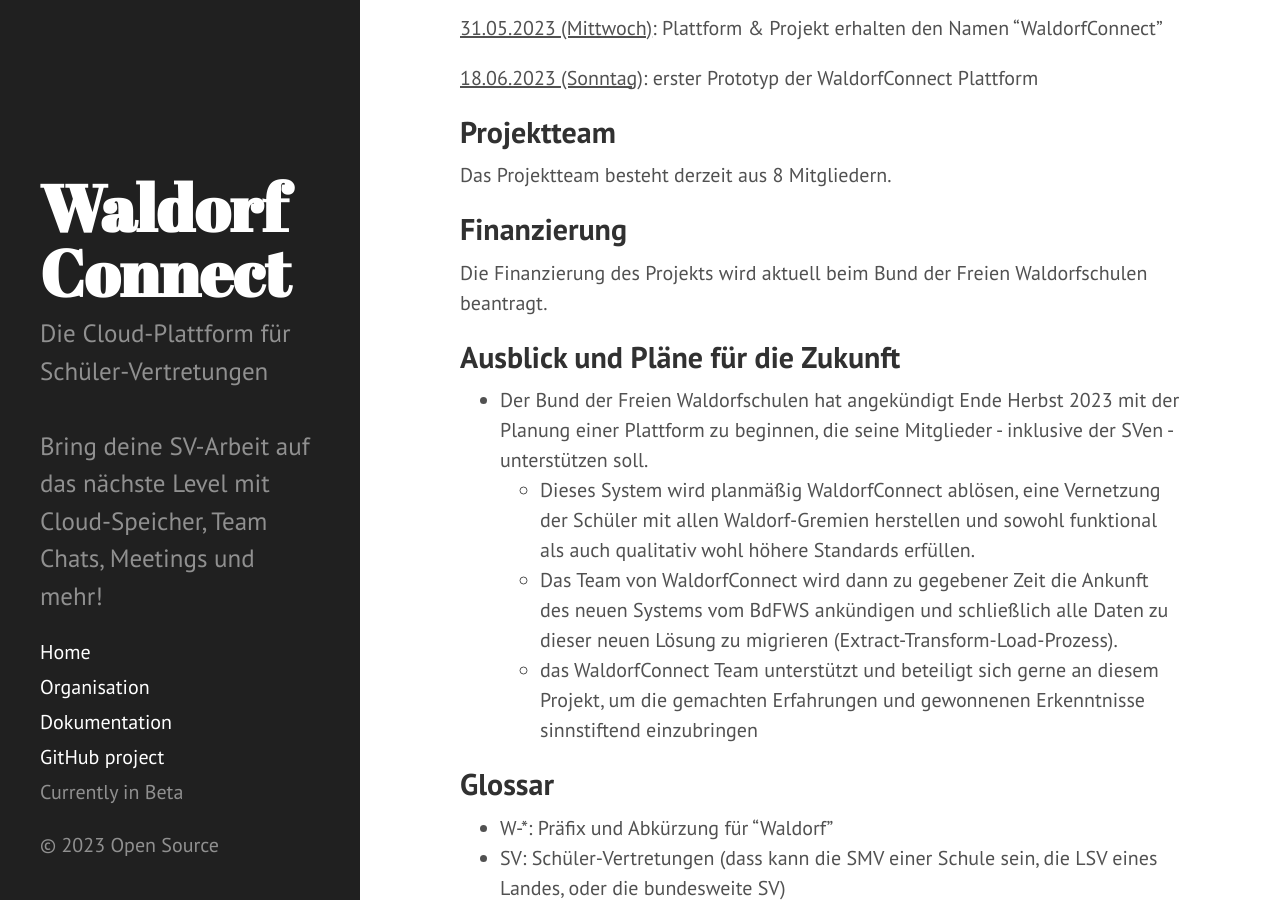
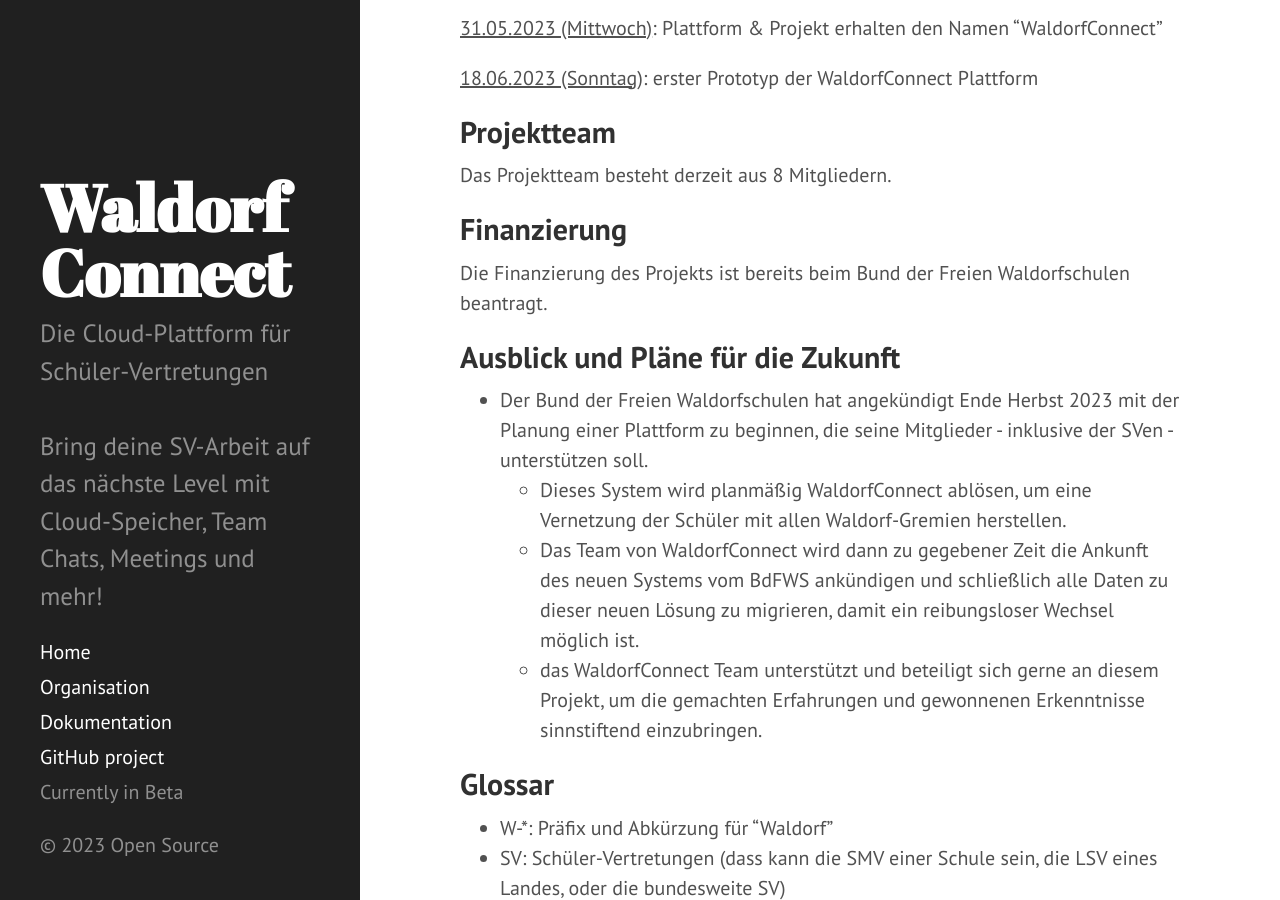
Before and after one commit to WaldorfConnect/documentation, a Jekyll site: the page built from Organisation.md, in a window 1280 px wide and 900 px high, scrolled down 2115 px. Built offline with Jekyll 4.4.1, drawn with Linux system fonts in a browser that asks for light colours; Markdown is read by kramdown in place of the engine named in the settings.

Commit message:
kleine inhaltliche Verbesserungen an Orga & Doku

```diff
--- a/Organisation.md
+++ b/Organisation.md
@@ -63,14 +63,14 @@ Das Projektteam besteht derzeit aus 8 Mitgliedern.
 
 ## Finanzierung
 
-Die Finanzierung des Projekts wird aktuell beim Bund der Freien Waldorfschulen beantragt.
+Die Finanzierung des Projekts ist bereits beim Bund der Freien Waldorfschulen beantragt.
 
 ## Ausblick und Pläne für die Zukunft
 
 - Der Bund der Freien Waldorfschulen hat angekündigt Ende Herbst 2023 mit der Planung einer Plattform zu beginnen, die seine Mitglieder - inklusive der SVen - unterstützen soll.
-  - Dieses System wird planmäßig WaldorfConnect ablösen, eine Vernetzung der Schüler mit allen Waldorf-Gremien herstellen und sowohl funktional als auch qualitativ wohl höhere Standards erfüllen.
-  - Das Team von WaldorfConnect wird dann zu gegebener Zeit die Ankunft des neuen Systems vom BdFWS ankündigen und schließlich alle Daten zu dieser neuen Lösung zu migrieren (Extract-Transform-Load-Prozess).
-  - das WaldorfConnect Team unterstützt und beteiligt sich gerne an diesem Projekt, um die gemachten Erfahrungen und gewonnenen Erkenntnisse sinnstiftend einzubringen
+  - Dieses System wird planmäßig WaldorfConnect ablösen, um eine Vernetzung der Schüler mit allen Waldorf-Gremien herstellen.
+  - Das Team von WaldorfConnect wird dann zu gegebener Zeit die Ankunft des neuen Systems vom BdFWS ankündigen und schließlich alle Daten zu dieser neuen Lösung zu migrieren, damit ein reibungsloser Wechsel möglich ist.
+  - das WaldorfConnect Team unterstützt und beteiligt sich gerne an diesem Projekt, um die gemachten Erfahrungen und gewonnenen Erkenntnisse sinnstiftend einzubringen.
 
 ## Glossar
 
```
Also changed, not shown: Dokumentation.md (+1 -5 lines).
